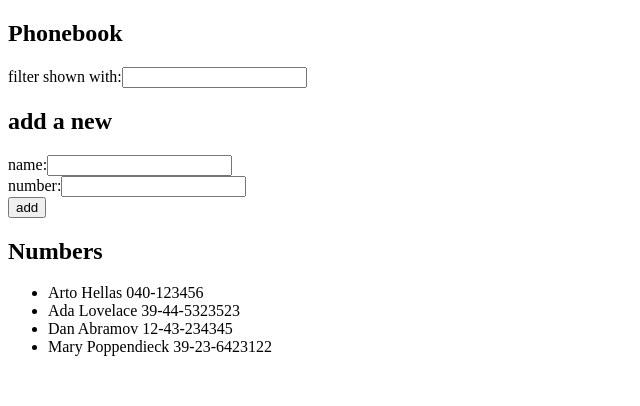
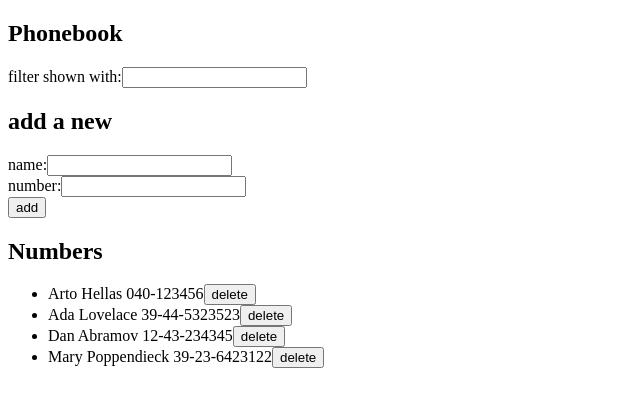
Before and after one commit to bstephe9/fullstackopen-exercises, a React (Vite) app: page / in a window 1280 px wide. Shown: the top 406 px of the page, without its empty margins (0-640 px from the left). Built offline with nearby package versions, Linux system fonts and the light colour scheme; data requests are answered from the project's data file.

Commit message:
Step 9: Add delete option

```diff
--- a/src/App.jsx
+++ b/src/App.jsx
@@ -46,6 +46,15 @@ const App = () => {
     setNewNumber('')
   }
 
+  const deletePerson = (id) => {
+    const personToDelete = persons.find(person => person.id === id)
+
+    if (window.confirm(`Delete ${personToDelete.name} ?`)) {
+      numberService.deletePerson(id)
+      setPersons(persons.filter(person => person.id !== id))
+    }
+  }
+
   return (
     <>
       <h2>Phonebook</h2>
@@ -58,7 +67,10 @@ const App = () => {
       </Form>
 
       <h2>Numbers</h2>
-      <PeopleDisplay people={personsToShow}></PeopleDisplay>
+      <PeopleDisplay
+        people={personsToShow}
+        deletePerson={deletePerson}>
+      </PeopleDisplay>
     </>
   )
 }
--- a/src/components/PeopleDisplay.jsx
+++ b/src/components/PeopleDisplay.jsx
@@ -1,8 +1,10 @@
-const PeopleDisplay = ({ people }) => {
+const PeopleDisplay = ({ people, deletePerson }) => {
   return (
     <ul>
       {people.map(person =>
-        <li key={person.name}>{person.name} {person.number}</li>
+        <li key={person.name}>{person.name} {person.number}
+          <button onClick={() => deletePerson(person.id)}>delete</button>
+        </li>
       )}
     </ul>
   )
--- a/src/services/numbers.jsx
+++ b/src/services/numbers.jsx
@@ -17,4 +17,9 @@ async function update(id, newObject) {
   return response.data
 }
 
-export default { getAll, create, update }
+async function deletePerson(id) {
+  const response = await axios.delete(`${baseUrl}/${id}`)
+  return response.data
+}
+
+export default { getAll, create, update, deletePerson }
```
